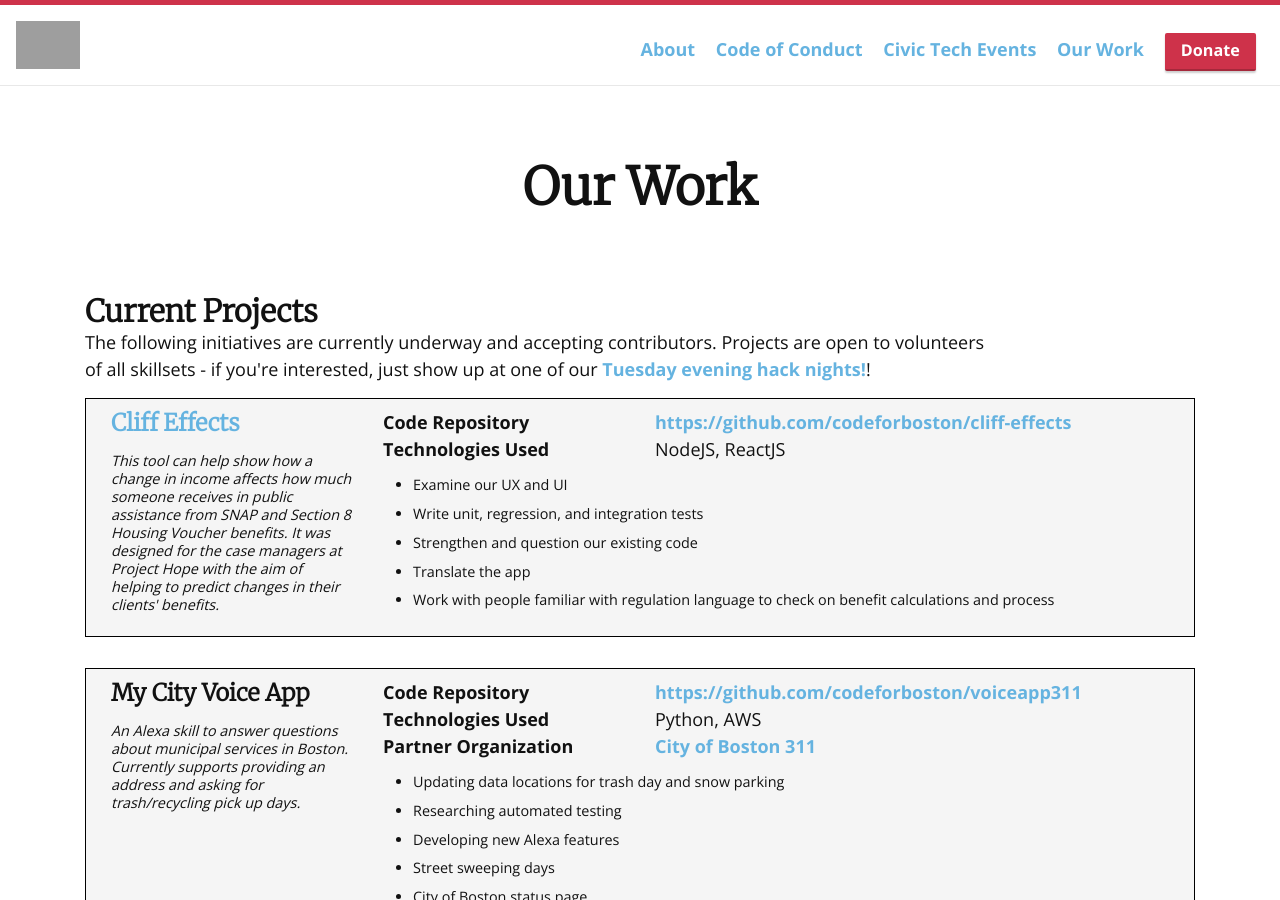
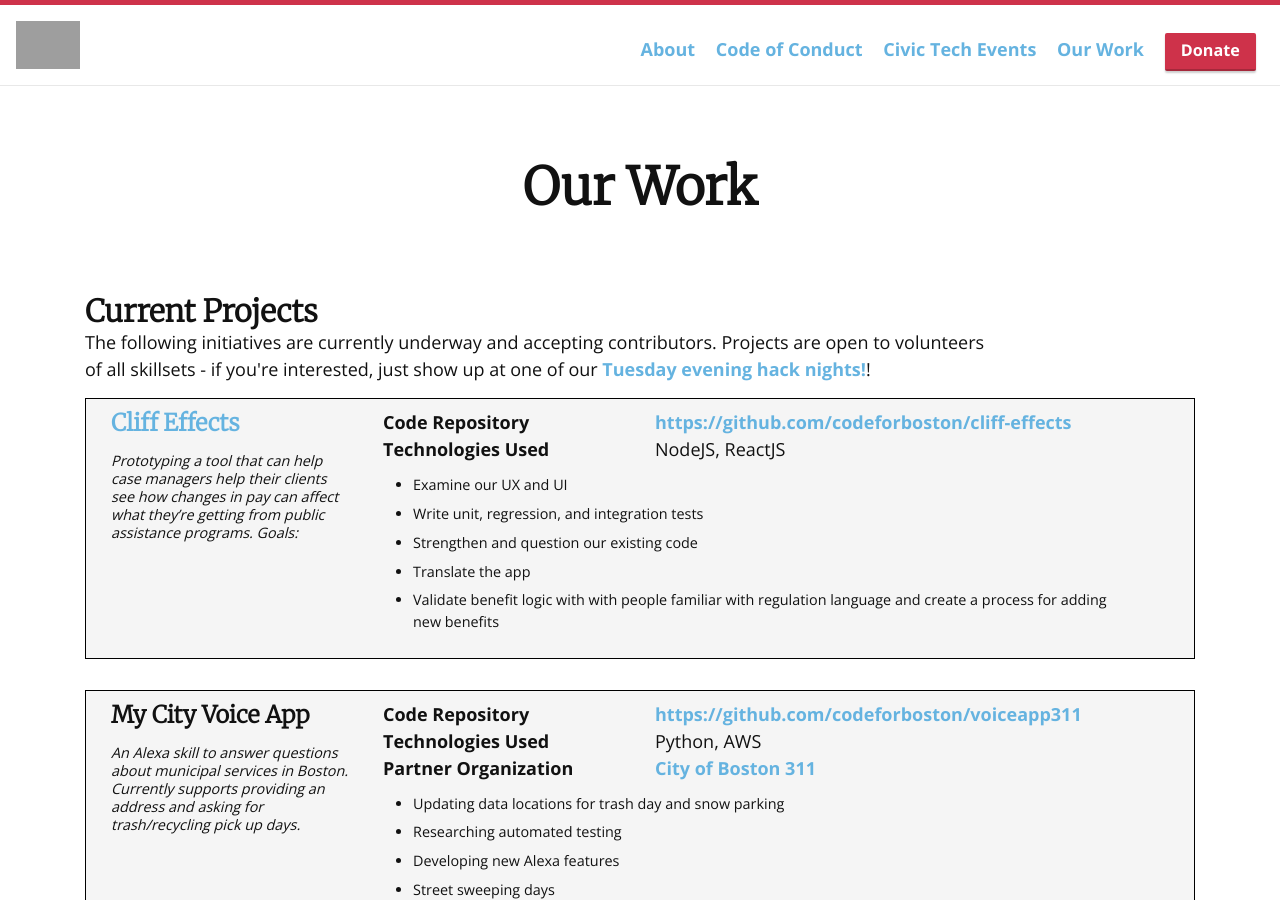
Before and after one commit to codeforboston/codeforboston.org, a Jekyll site: the page built from projects.html, in a window 1280 px wide and 900 px high. Built offline with Jekyll 4.4.1, drawn with Linux system fonts in a browser that asks for light colours; nearby versions of some CDN libraries; grey boxes are pictures that could not be loaded.

Commit message:
Tweaks wording

```diff
--- a/_data/projects/active.yml
+++ b/_data/projects/active.yml
@@ -1,12 +1,9 @@
 -
   name: Cliff Effects
   elevatorPitch: >
-    This tool can help show how a change in income affects
-    how much someone receives in public assistance
-    from SNAP and Section 8 Housing Voucher benefits.
-    It was designed for the case managers at Project
-    Hope with the aim of helping to predict changes
-    in their clients' benefits.
+    Prototyping a tool that can help case managers help
+    their clients see how changes in pay can affect what
+    they’re getting from public assistance programs. Goals:
   url: https://codeforboston.github.io/cliff-effects/
   repository: https://github.com/codeforboston/cliff-effects
   partner:
@@ -20,7 +17,7 @@
       <li>Write unit, regression, and integration tests</li>
       <li>Strengthen and question our existing code</li>
       <li>Translate the app</li>
-      <li>Work with people familiar with regulation language to check on benefit calculations and process</li>
+      <li>Validate benefit logic with with people familiar with regulation language and create a process for adding new benefits</li>
     </ul>
 -
   name: My City Voice App
```
